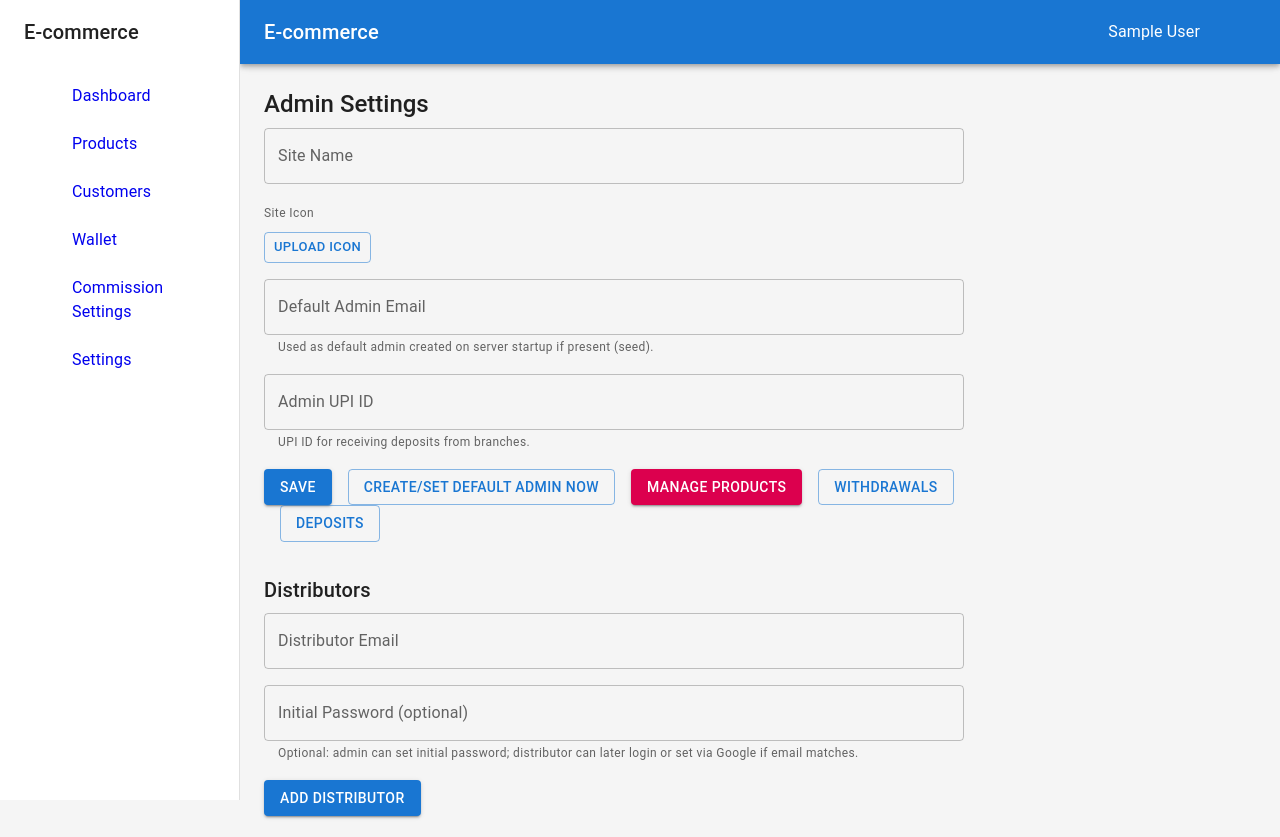
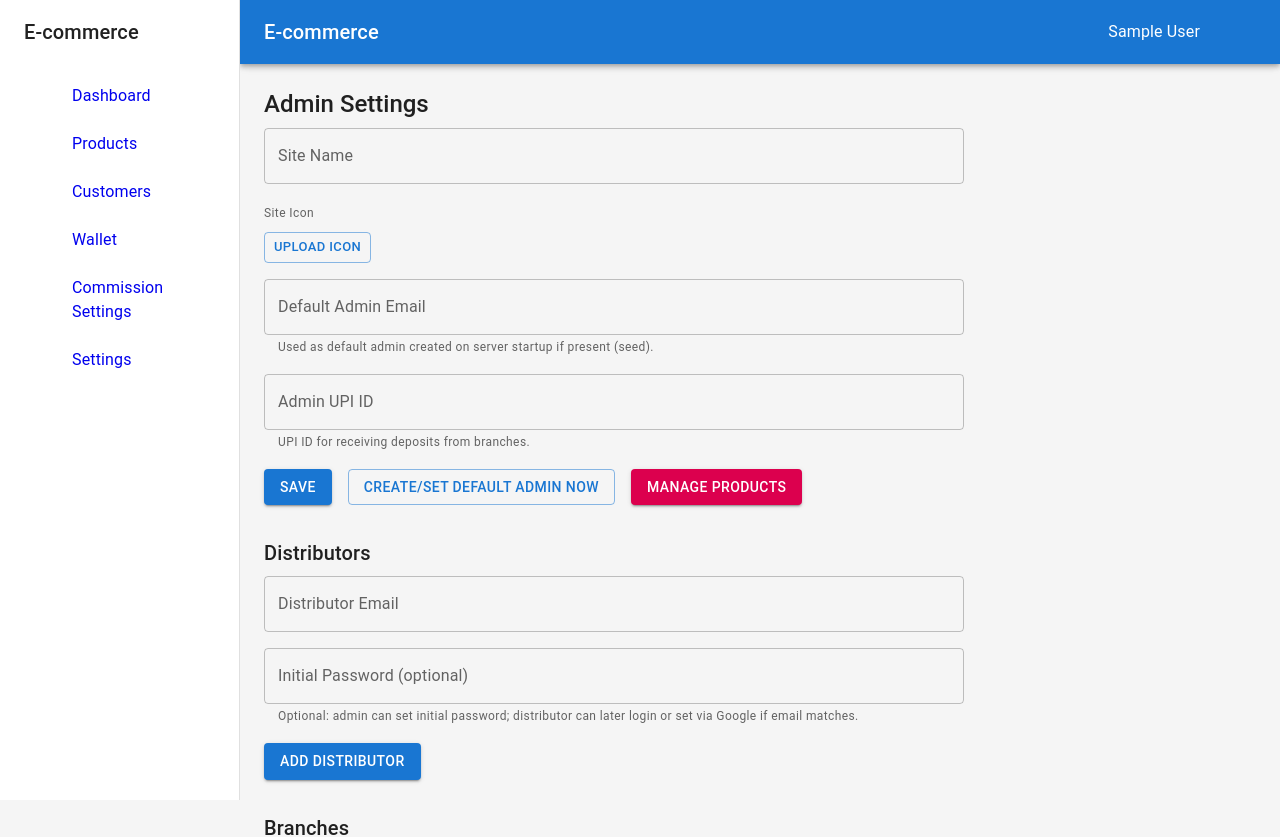
Before and after one commit to 2k3bora/E-Commerce, a React (Create React App) app in the folder frontend/: page /admin/settings in a window 1280 px wide. Shown: the top 837 px of the page. Built offline with nearby package versions, Linux system fonts and the light colour scheme; no server answers; sample sign-in values are in the browser's storage; some icons are missing.

Commit message:
Refactor: Consolidate deposit/withdrawal management to Wallet page

```diff
--- a/frontend/src/pages/AdminSettingsPage.js
+++ b/frontend/src/pages/AdminSettingsPage.js
@@ -136,8 +136,6 @@ export default function AdminSettingsPage() {
       <Button variant="contained" onClick={handleSave} disabled={saving} sx={{ mr: 2 }}>Save</Button>
       <Button variant="outlined" onClick={handleCreateAdminNow}>Create/Set Default Admin Now</Button>
       <Button variant="contained" color="secondary" onClick={() => navigate('/admin/products')} sx={{ ml: 2 }}>Manage Products</Button>
-      <Button variant="outlined" onClick={() => navigate('/admin/withdrawals')} sx={{ ml: 2 }}>Withdrawals</Button>
-      <Button variant="outlined" onClick={() => navigate('/admin/deposits')} sx={{ ml: 2 }}>Deposits</Button>
       <Box sx={{ mt: 4 }}>
         <Typography variant="h6" gutterBottom sx={{ mt: 3 }}>Distributors</Typography>
         <TextField fullWidth label="Distributor Email" value={distributorEmail} onChange={e => setDistributorEmail(e.target.value)} sx={{ mb: 2 }} />
```
